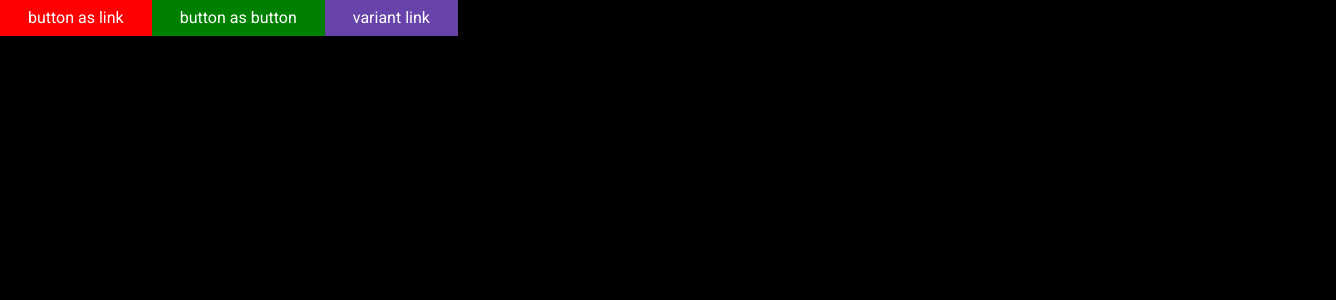
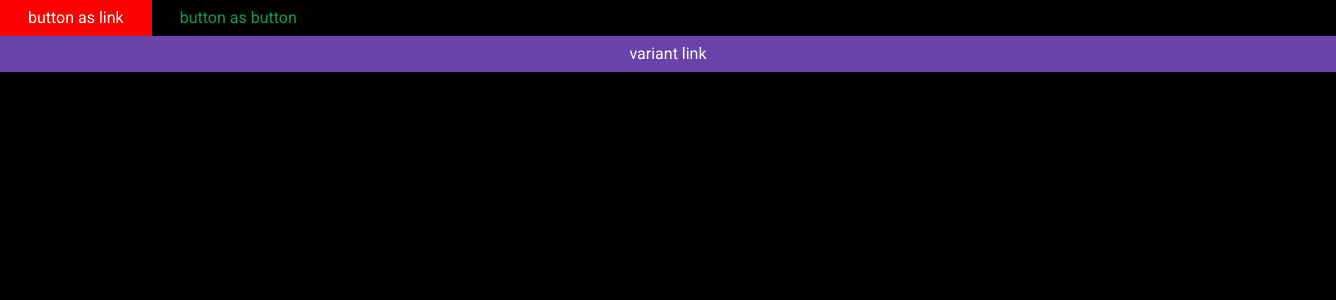
Before and after one commit to Red-K4tana/guess-the-card, a React (Vite) app: page / in a window 1280 px wide. Shown: the top 300 px of the page, 1336 px wide, since content can reach past the window. Built offline with nearby package versions, Linux system fonts and the light colour scheme.

Commit message:
typed polymorphic button

```diff
--- a/src/App.tsx
+++ b/src/App.tsx
@@ -10,10 +10,10 @@ export function App() {
       >
         button as link
       </Button>
-      <Button as={'button'} variant={'secondary'}>
+      <Button as={'button'} className={'additionalClass'} variant={'secondary'}>
         button as button
       </Button>
-      <Button disabled variant={'link'}>
+      <Button disabled fullWidth variant={'link'}>
         variant link
       </Button>
     </div>
--- a/src/components/ui/button/button.module.scss
+++ b/src/components/ui/button/button.module.scss
@@ -33,3 +33,9 @@
 .fullWidth {
   width: 100%;
 }
+
+.additionalClass {
+  color: #0f9954;
+  background: #000;
+  border-radius: 10px;
+}
--- a/src/components/ui/button/button.tsx
+++ b/src/components/ui/button/button.tsx
@@ -4,16 +4,21 @@ import s from './button.module.scss'
 
 export type ButtonProps<T extends ElementType = 'button'> = {
   as?: T
+  className?: string
   fullWidth?: boolean
   variant?: 'link' | 'primary' | 'secondary' | 'tertiary'
 } & ComponentPropsWithoutRef<T>
 
-export const Button = <T extends ElementType = 'button'>(props: ButtonProps<T>) => {
+export const Button = <T extends ElementType = 'button'>(
+  props: ButtonProps<T> & Omit<ComponentPropsWithoutRef<T>, keyof ButtonProps<T>>
+) => {
   const { as: Component = 'button', className, fullWidth, variant = 'primary', ...rest } = props
 
   return (
     <Component
-      className={`${s.button} ${s[variant]} ${fullWidth ? s.fullWidth : ''} ${className}`}
+      className={`${s.button} ${s[variant]} ${fullWidth ? s.fullWidth : ''} ${
+        className ? s[className] : ''
+      }`}
       {...rest}
     />
   )
```
